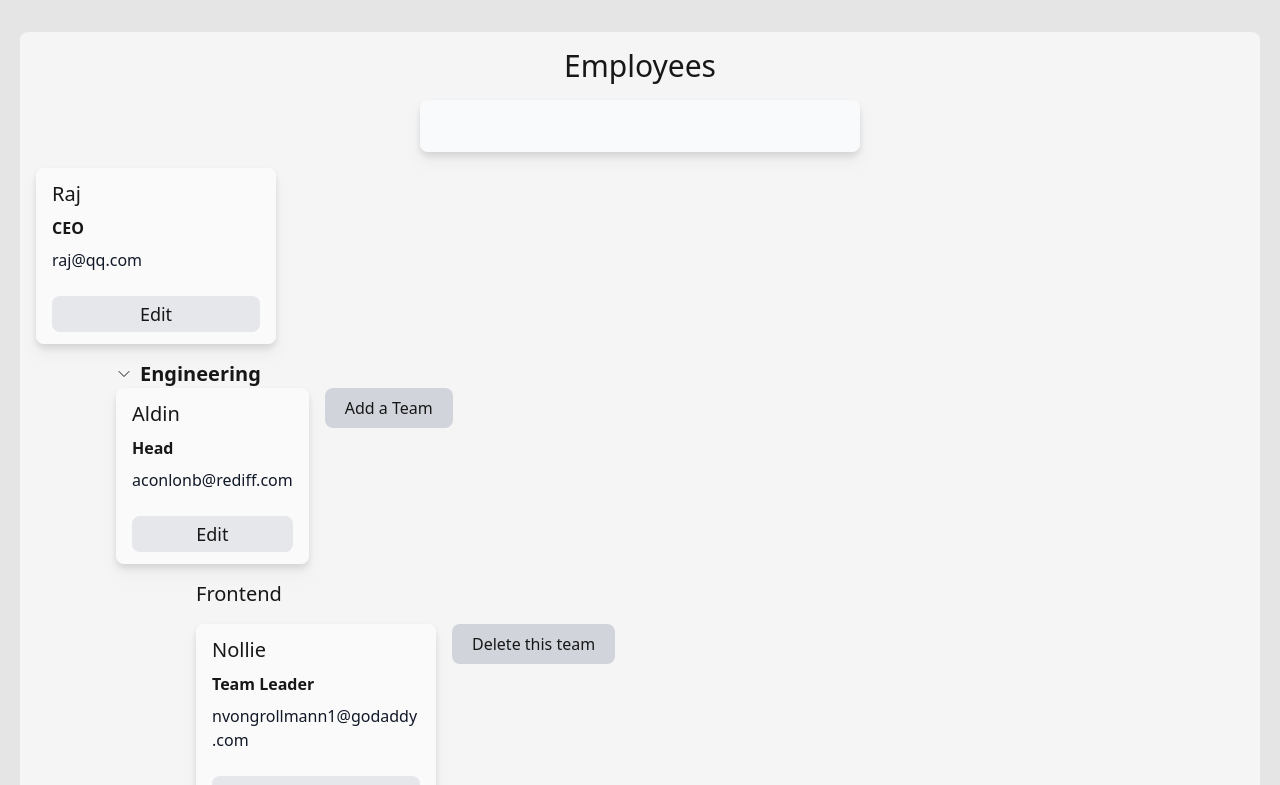
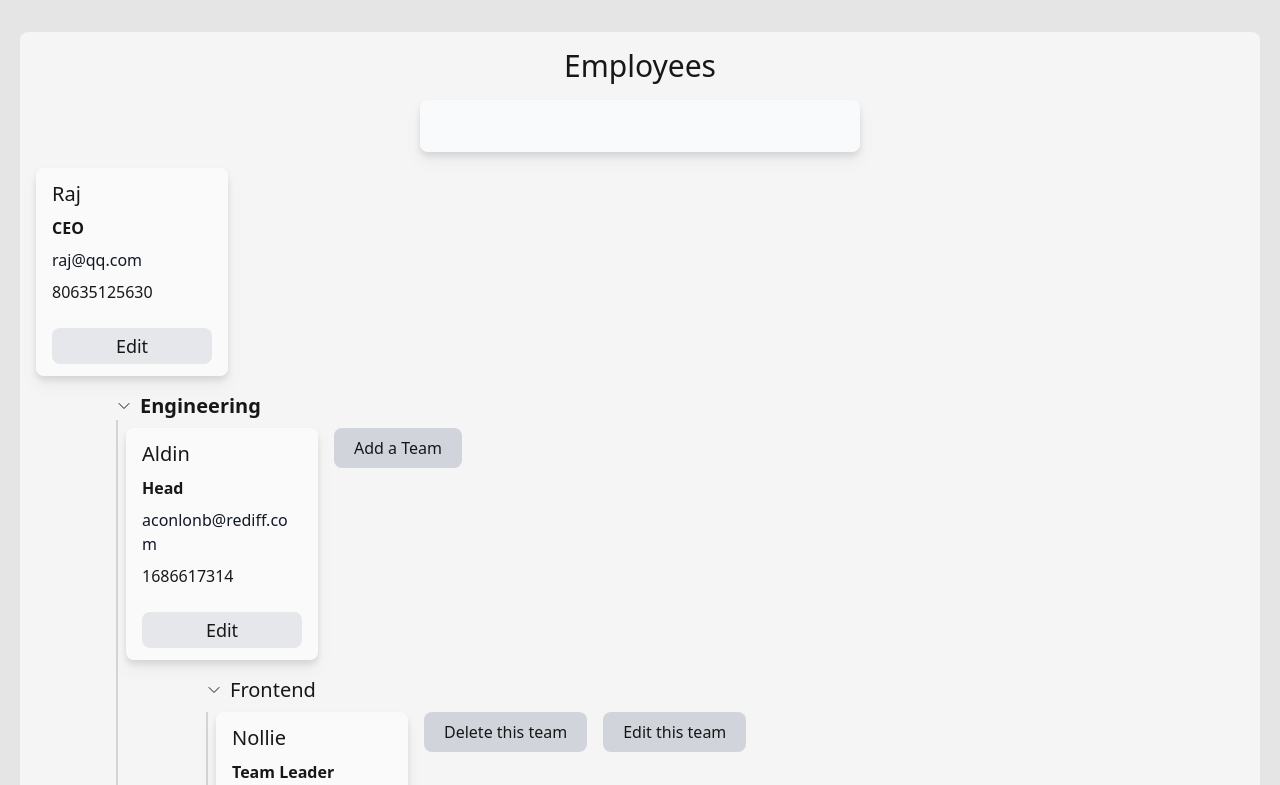
Before and after one commit to sehgxl/commutatus_assignment, a React (Vite) app: page / in a window 1280 px wide. Shown: the top 785 px of the page. Built offline with nearby package versions, Linux system fonts and the light colour scheme.

Commit message:
Add team name change feature

```diff
--- a/src/Components/Division.jsx
+++ b/src/Components/Division.jsx
@@ -63,10 +63,10 @@ const Division = ({ division_name }) => {
         </div>
 
         {
-          <section className="flex flex-col gap-4">
+          <section className="flex flex-col gap-4 border-l-2 border-neutral-300 pl-2">
             {Child ? (
               <>
-                <div className="flex flex-row gap-4">
+                <div className="mt-2 flex flex-row gap-4">
                   {TeamLead ? <Employee emp_data={TeamLead} /> : null}
                   <button
                     onClick={() => {
--- /dev/null
+++ b/src/Components/EditTeamForm.jsx
@@ -0,0 +1,55 @@
+import { useState } from "react"
+import { change_team_name, check_team_name } from "../utils/form_handlers"
+
+const EditTeamForm = ({ setOpen, division_name, setter, team_name }) => {
+  const [TeamName, setTeamName] = useState({
+    value: team_name,
+    error: false,
+  })
+
+  return (
+    <>
+      <h1 className="text-xl"></h1>
+      <form
+        id="edit_team"
+        onSubmit={(e) => {
+          e.preventDefault()
+          if (!check_team_name(TeamName.value, division_name)) {
+            change_team_name(division_name, team_name, TeamName.value, setter)
+            setTeamName((old) => ({ ...old, error: false }))
+            setOpen(false)
+          } else {
+            setTeamName((old) => ({ ...old, error: true }))
+          }
+        }}
+        className="mt-4 flex flex-col gap-2"
+      >
+        {TeamName.error ? (
+          <h1 className="text-lg text-red-500">Team name already exists!</h1>
+        ) : null}
+        <label className="" htmlFor="">
+          Team Name
+        </label>
+        <input
+          value={TeamName.value}
+          onChange={(e) => {
+            setTeamName((old) => ({ ...old, value: e.target.value }))
+          }}
+          placeholder="Devops"
+          className="rounded-lg border-2 border-neutral-200 px-3 py-1 placeholder:text-neutral-200"
+          type="text"
+        />
+      </form>
+
+      <button
+        className="mt-4 w-max rounded-lg bg-neutral-200 px-3 py-1 duration-150 ease-out hover:bg-green-300"
+        form="edit_team"
+        type="submit"
+      >
+        Submit
+      </button>
+    </>
+  )
+}
+
+export default EditTeamForm
--- a/src/Components/Employee.jsx
+++ b/src/Components/Employee.jsx
@@ -5,7 +5,7 @@ import { DataContext } from "../utils/datacontext"
 import { useState } from "react"
 import Sidepanel from "./Sidepanel"
 const Employee = ({ emp_data, setter, setChangeTeam }) => {
-  const { name, position, email } = emp_data
+  const { name, position, email, phone } = emp_data
   const [open, setOpen] = useState(false)
 
   const setData = useContext(DataContext)
@@ -18,13 +18,14 @@ const Employee = ({ emp_data, setter, setChangeTeam }) => {
         form="edit_team_member"
         emp_data={emp_data}
       />
-      <section className="flex max-w-[240px] flex-col gap-6 rounded-lg bg-neutral-50 px-4 py-3 drop-shadow-lg transition duration-150 ease-out hover:scale-105">
-        <div className="flex flex-col gap-2 break-words">
+      <section className="flex w-max flex-col justify-between gap-6 rounded-lg bg-neutral-50 px-4 py-3 drop-shadow-lg transition duration-150 ease-out hover:scale-105">
+        <div className="flex flex-col gap-2 ">
           <h1 className="text-xl">
             {name.charAt(0).toUpperCase() + name.slice(1)}
           </h1>
           <p className="font-semibold">{position}</p>
-          <p className=" text-gray-900">{email}</p>
+          <p className=" w-40 break-words text-gray-900">{email}</p>
+          <p>{phone}</p>
         </div>
 
         {position === "Team Member" ? (
--- a/src/Components/Sidepanel.jsx
+++ b/src/Components/Sidepanel.jsx
@@ -2,8 +2,9 @@ import { Fragment } from "react"
 import { Dialog, Transition } from "@headlessui/react"
 import { XMarkIcon } from "@heroicons/react/24/outline"
 import AddMemberform from "./AddMemberform"
-import EditMemberForm from "./EditMemberform"
+import EditMemberForm from "./EditMemberForm"
 import AddTeamForm from "./AddTeamForm"
+import EditTeamForm from "./EditTeamForm"
 export default function Sidepanel(props) {
   const { open, setOpen, setter, form, division_name, team_name, emp_data } =
     props
@@ -65,6 +66,7 @@ export default function Sidepanel(props) {
                             add_team: "Add team details",
                             add_team_member: "Add team member details",
                             edit_team_member: "Edit Team Member details",
+                            edit_team_form: "Edit Team Name",
                           }[form]
                         }
                       </Dialog.Title>
@@ -92,6 +94,14 @@ export default function Sidepanel(props) {
                               emp_data={emp_data}
                               setter={setter}
                               setOpen={setOpen}
+                            />
+                          ),
+                          edit_team_form: (
+                            <EditTeamForm
+                              division_name={division_name}
+                              setter={setter}
+                              setOpen={setOpen}
+                              team_name={team_name}
                             />
                           ),
                         }[form]
--- a/src/Components/Team.jsx
+++ b/src/Components/Team.jsx
@@ -17,6 +17,7 @@ const Team = ({
   const [open, setOpen] = useState(false)
   const [Child, setChild] = useState(true)
   const [Members, setMembers] = useState([])
+  const [Form, setForm] = useState("add_team_member")
   const searchField = useContext(SearchContext)
   useEffect(() => {
     let data = getData()
@@ -33,17 +34,51 @@ const Team = ({
 
   return (
     <section className="ml-20">
+      {
+        {
+          add_team_member: (
             <Sidepanel
               open={open}
               setOpen={setOpen}
               division_name={division_name}
               team_name={team_name}
               setter={setMembers}
-        form="add_team_member"
+              form={Form}
             />
-      <h1 className="text-xl">{team_name}</h1>
+          ),
+          edit_team_form: (
+            <Sidepanel
+              open={open}
+              setOpen={setOpen}
+              division_name={division_name}
+              team_name={team_name}
+              setter={setter}
+              form={Form}
+            />
+          ),
+        }[Form]
+      }
 
-      <section className="mt-4 flex flex-col gap-4">
+      <div className="flex flex-row gap-2">
+        <button
+          className=""
+          onClick={() => {
+            setChild((old) => !old)
+          }}
+        >
+          {Child ? (
+            <ChevronDownIcon className="h-4 w-4" />
+          ) : (
+            <ChevronRightIcon className="h-4 w-4" />
+          )}
+        </button>
+        <h1 onClick={() => {}} className="text-xl">
+          {team_name}
+        </h1>
+      </div>
+
+      {Child ? (
+        <section className="mt-2 flex flex-col gap-4 border-l-2 border-neutral-300 pl-2">
           <div className="flex flex-row flex-wrap gap-4">
             {Members.filter(
               (member) =>
@@ -67,6 +102,16 @@ const Team = ({
             >
               Delete this team
             </button>
+
+            <button
+              onClick={() => {
+                setForm("edit_team_form")
+                setOpen(true)
+              }}
+              className="transiton h-max self-start rounded-lg bg-gray-300 px-5 py-2 duration-150 ease-out hover:scale-105 hover:bg-red-300"
+            >
+              Edit this team
+            </button>
           </div>
 
           <div className="flex flex-row flex-wrap gap-4">
@@ -87,6 +132,7 @@ const Team = ({
               })}
             <button
               onClick={() => {
+                setForm("add_team_member")
                 setOpen(true)
               }}
               className="transiton h-max self-start rounded-lg bg-gray-300 px-5 py-2 duration-150 ease-out hover:scale-105 hover:bg-blue-300"
@@ -95,6 +141,7 @@ const Team = ({
             </button>
           </div>
         </section>
+      ) : null}
 
       {/* <div className=" flex w-max flex-col">
         <div className="flex flex-row gap-2 py-3">
--- a/src/utils/form_handlers.js
+++ b/src/utils/form_handlers.js
@@ -84,6 +84,23 @@ export function del_team(team_name, division_name, setter) {
   localStorage.setItem("emp_data", JSON.stringify(data))
 }
 
+export function change_team_name(
+  division_name,
+  team_name,
+  new_team_name,
+  setter
+) {
+  let data = getData()
+  data.forEach((emp) => {
+    if (emp.team_name === team_name) {
+      emp.team_name = new_team_name
+    }
+  })
+  const teamlist = update_team_list(division_name, data)
+  setter(teamlist)
+  localStorage.setItem("emp_data", JSON.stringify(data))
+}
+
 export function check_team_name(team_name, division_name) {
   const data = getData()
   for (const emp of data) {
```
Also changed, not shown: src/Components/EditMemberForm.jsx (renamed from src/Components/EditMemberform.jsx). Lines whose indentation alone changed are shown as unchanged.
